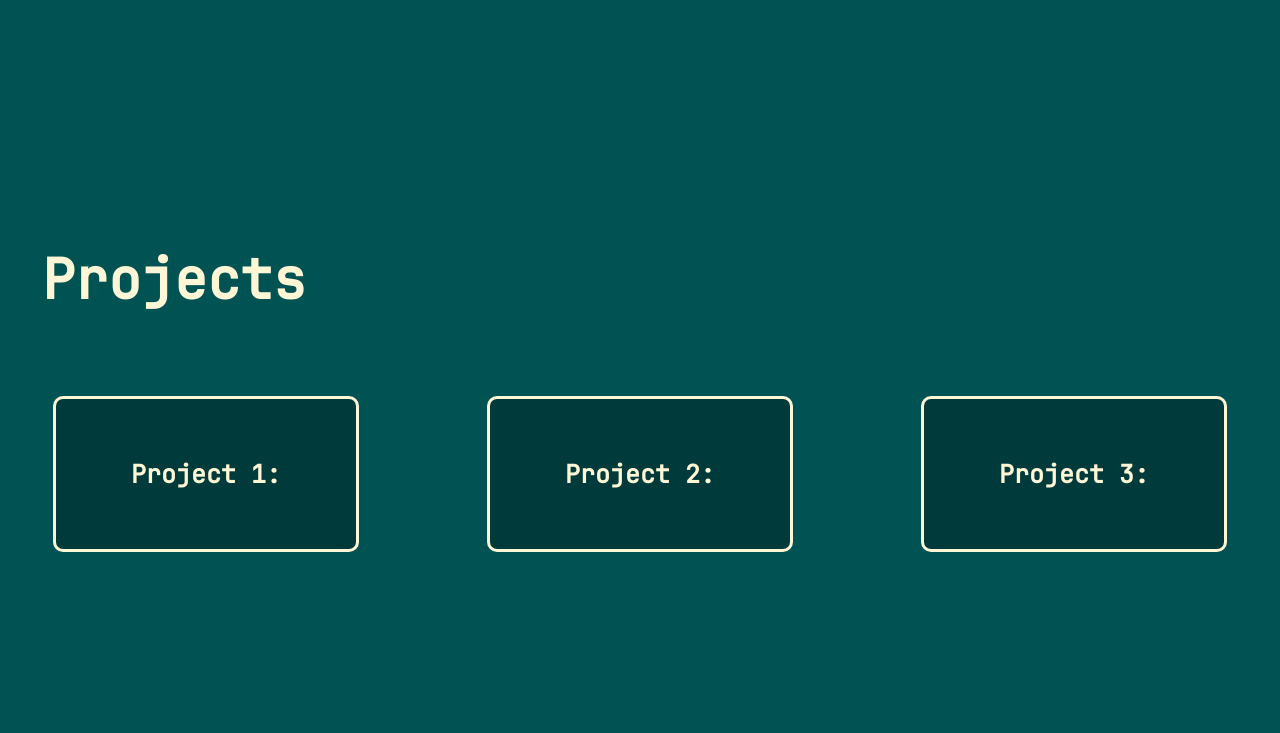
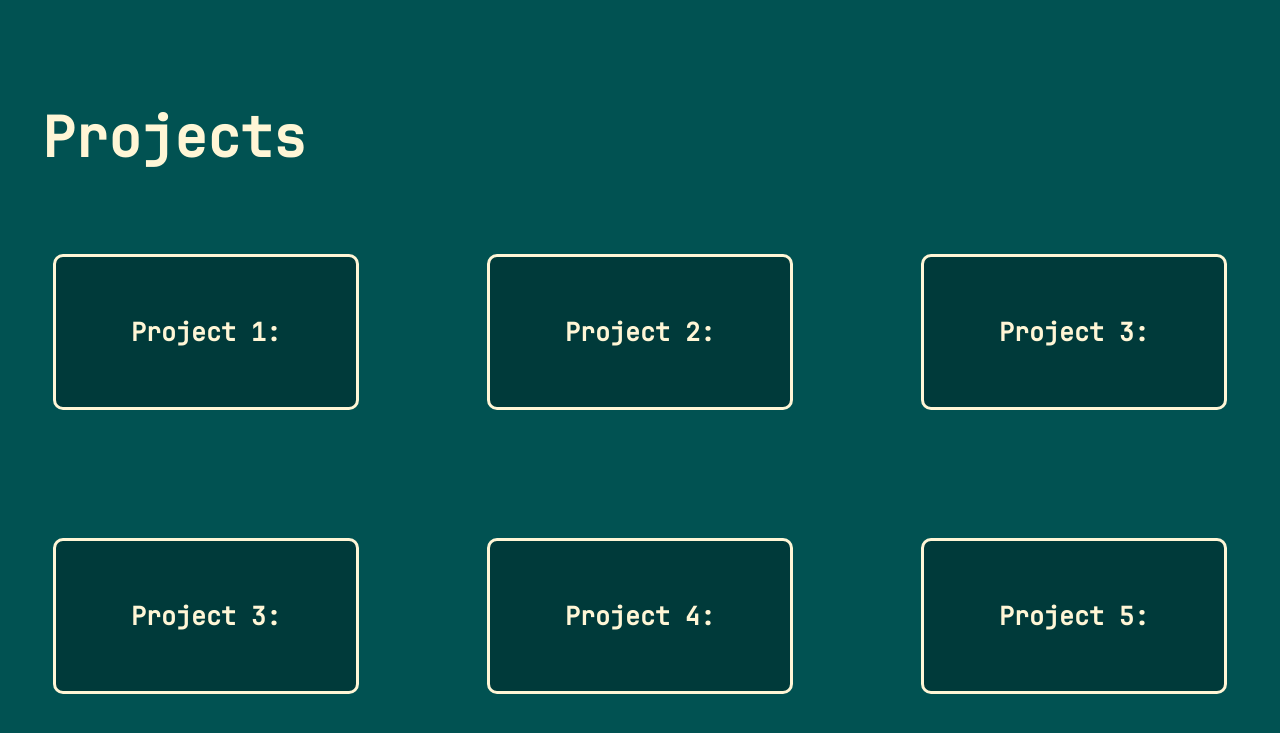
Before and after one commit to Glitchyi/Arivu, a website: page index.html in a window 1280 px wide. Shown: the part 803-1536 px from the top of the page. Drawn offline with Linux system fonts and the light colour scheme.

Commit message:
project panels  were added

```diff
--- a/index.html
+++ b/index.html
@@ -46,7 +46,7 @@
                     </u>
                 </a>
                 <a class="link"
-                href="views/about.html">
+                href="views/">
                 <u>
                     <b>
                         <p>About Us></p>
@@ -72,6 +72,17 @@
             <div class="rec">
                 <h1>Project 3:</h1>
             </div>
+            <div class="rec">
+                <h1>Project 3:</h1>
+
+            </div>
+            <div class="rec">
+                <h1>Project 4:</h1>
+            </div>
+
+            <div class="rec">
+                <h1>Project 5:</h1>
+            </div>
 
         </div>
     </div>
--- a/public/style.css
+++ b/public/style.css
@@ -165,6 +165,7 @@ img {
   gap: 10vw;
   display: flex;
   justify-content: center;
+  flex-wrap: wrap;
 }
 
 .rec {
```
